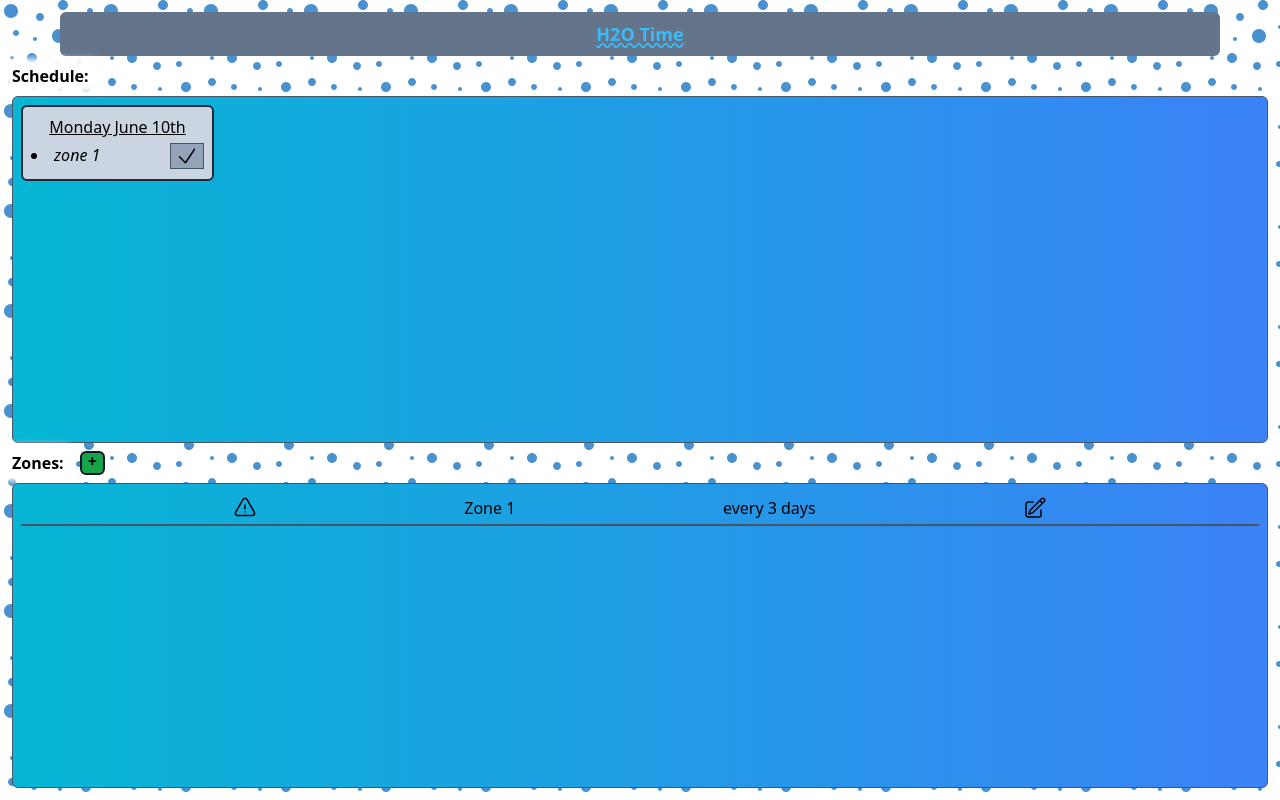
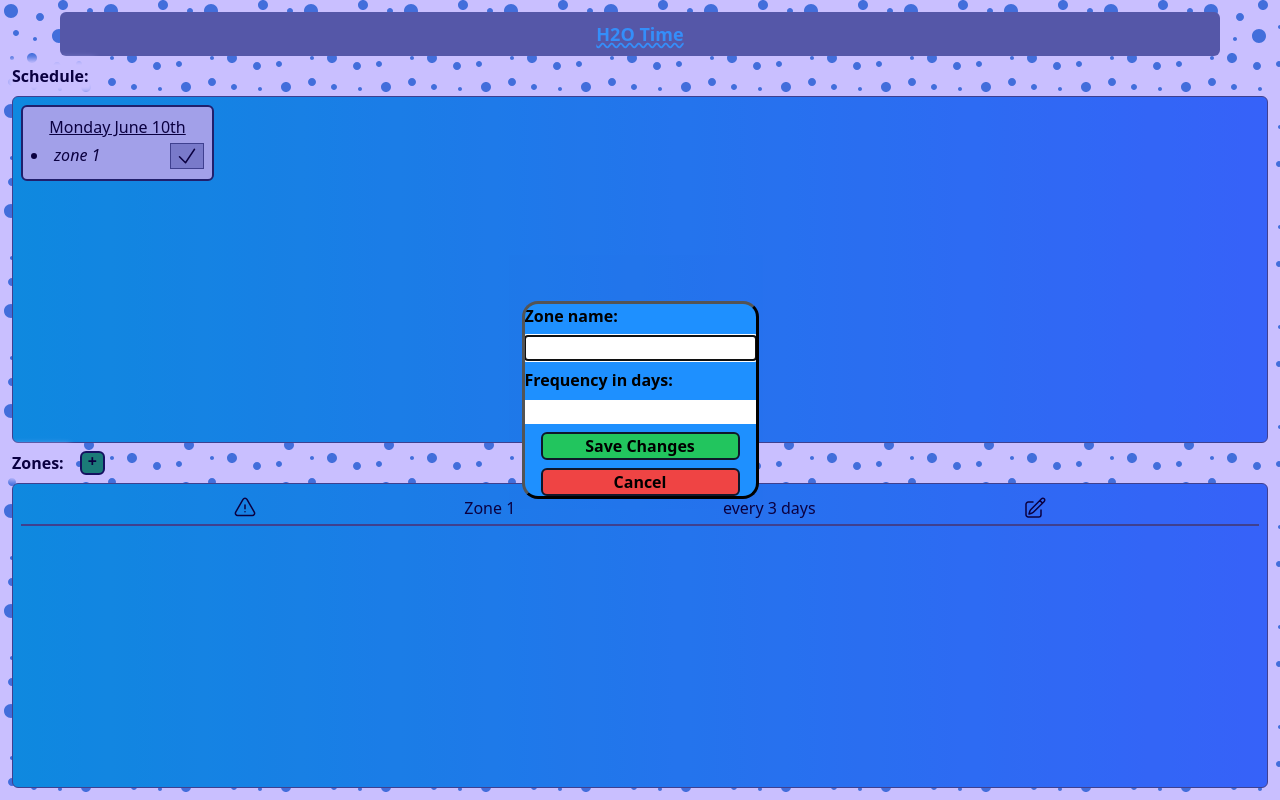
Before and after one commit to Jaron-Warren/H2O-Time, a React (Vite) app: page / in a window 1280 px wide. Both pictures are taken after a click on the icon 1035 px from the left and 508 px from the top of the page. Built offline with nearby package versions, Linux system fonts and the light colour scheme.

Commit message:
edit dialog

```diff
--- a/src/componentZone.tsx
+++ b/src/componentZone.tsx
@@ -1,7 +1,39 @@
-import { useState } from "react";
+import { useRef, useState } from "react";
 import "./componentZone.css";
 
 export function ComponentZone() {
+  let dialog = useRef<HTMLDialogElement>(null);
+  const [dialogDisplay, setdDisplay] = useState("");
+
+  function showModal() {
+    setdDisplay("display: flex");
+    dialog.current?.showModal();
+  }
+
+  function saveModal() {
+    dialog.current?.close();
+    setdDisplay("");
+  }
+
+  function closeModal() {
+    // const dialog = document.getElementById("zoneModal") as HTMLDialogElement;
+    dialog.current?.close();
+    setdDisplay("");
+  }
+
+  function checkBounds(e: any) {
+    const dialogDimensions = dialog.current?.getBoundingClientRect();
+    if (
+      e.clientX < dialogDimensions.left ||
+      e.clientX > dialogDimensions.right ||
+      e.clientY < dialogDimensions.top ||
+      e.clientY > dialogDimensions.bottom
+    ) {
+      dialog.current?.close();
+      setdDisplay("");
+    }
+  }
+
   return (
     <>
       <div className="flex flex-row justify-evenly border-b-2 border-slate-600 p-1">
@@ -27,6 +59,7 @@ export function ComponentZone() {
           viewBox="0 0 24 24"
           strokeWidth={1.5}
           stroke="currentColor"
+          onClick={showModal}
           className="h-6 w-6 cursor-pointer"
           data-name="edit"
         >
@@ -37,6 +70,30 @@ export function ComponentZone() {
           />
         </svg>
       </div>
+      {/* edit dialog */}
+      <dialog
+        id="editModal"
+        ref={dialog}
+        onClick={(event) => checkBounds(event)}
+        className={`${dialogDisplay} flex-col justify-center gap-2`}
+      >
+        <div className="font-bold">Zone name:</div>
+        <input type="text" />
+        <div className="font-bold">Frequency in days:</div>
+        <input type="number" name="Frequency in days" min={1} max={365} />
+        <button
+          onClick={saveModal}
+          className="mx-4 rounded-md border-2 border-slate-900 bg-green-500 font-bold"
+        >
+          Save Changes
+        </button>
+        <button
+          onClick={closeModal}
+          className="mx-4 rounded-md border-2 border-slate-900 bg-red-500 font-bold"
+        >
+          Cancel
+        </button>
+      </dialog>
     </>
   );
 }
--- a/src/componentZoneModal.tsx
+++ b/src/componentZoneModal.tsx
@@ -9,7 +9,7 @@ export function ComponentZoneModal() {
     dialog.current?.showModal();
   }
 
-  function saveModal() {
+  function createModal() {
     //TODO create modals in state
     dialog.current?.close();
     setdDisplay("");
@@ -53,10 +53,10 @@ export function ComponentZoneModal() {
         <div className="font-bold">Frequency in days:</div>
         <input type="number" name="Frequency in days" min={1} max={365} />
         <button
-          onClick={saveModal}
+          onClick={createModal}
           className="mx-4 rounded-md border-2 border-slate-900 bg-green-500 font-bold"
         >
-          Save
+          Create
         </button>
         <button
           onClick={closeModal}
```
